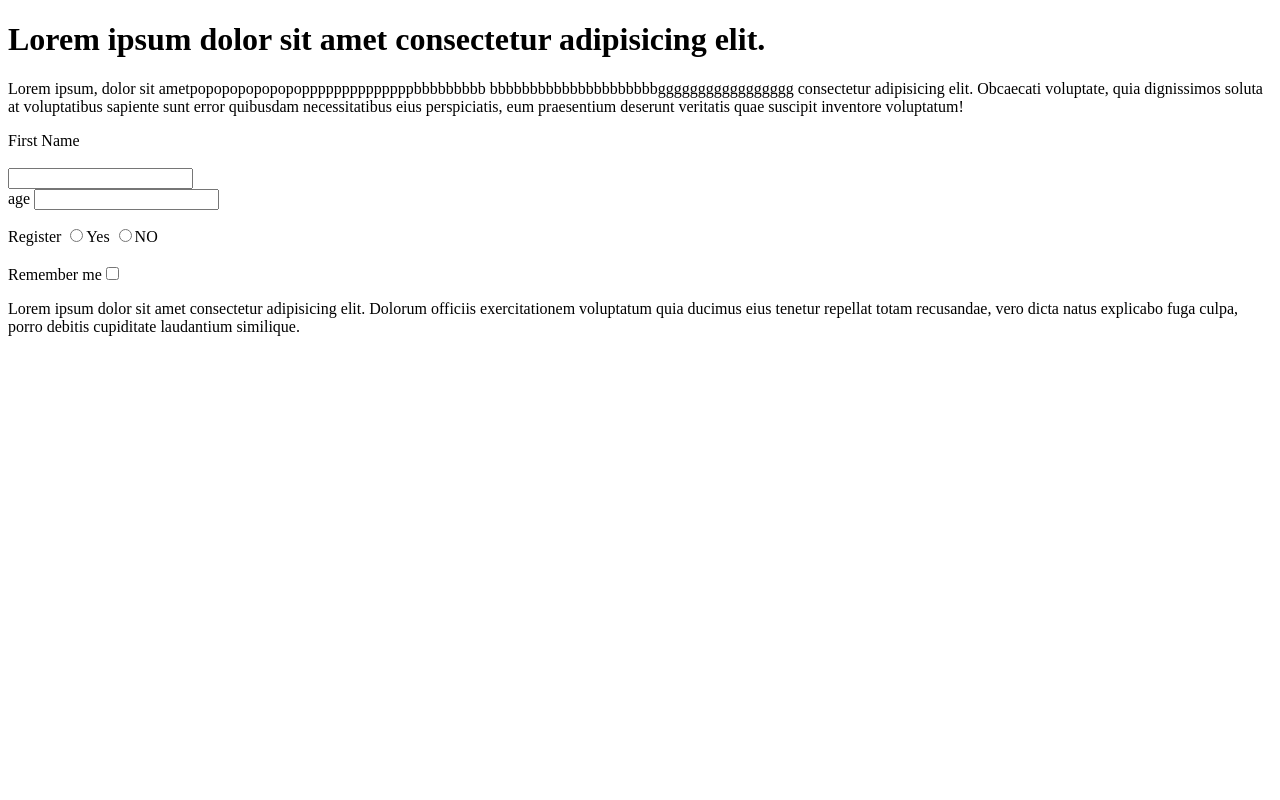
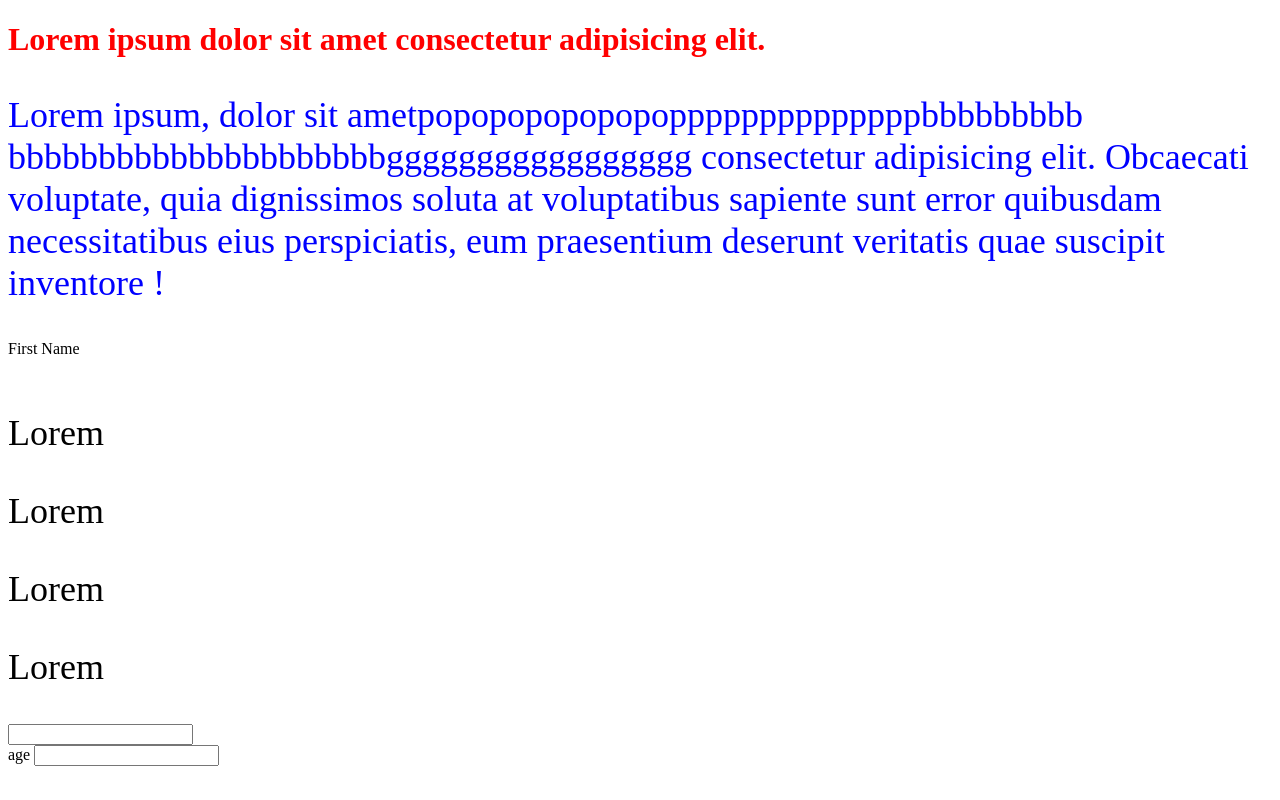
Before and after one commit to Mikhail0731/JS, a plain HTML site: page practice.html in a window 1280 px wide. Shown: the top 800 px of the page. Drawn offline with Linux system fonts and the light colour scheme.

Commit message:
some css

```diff
--- a/practice.html
+++ b/practice.html
@@ -5,19 +5,26 @@
     <meta http-equiv="X-UA-Compatible" content="IE=edge">
     <meta name="viewport" content="width=device-width, initial-scale=1.0">
     <title>practice</title>
+    <link rel="stylesheet" href="/style.css">
+    <script src="/script.js"></script>
 </head>
 <body>
     <h1>Lorem ipsum dolor sit amet consectetur adipisicing elit. </h1>
-    <p>Lorem ipsum, dolor sit ametроророророророррррррррррррррbbbbbbbbb
+    <p id ="my">Lorem ipsum, dolor sit ametроророророророррррррррррррррbbbbbbbbb
         bbbbbbbbbbbbbbbbbbbbbggggggggggggggggg consectetur adipisicing elit.
         Obcaecati voluptate, quia dignissimos soluta at voluptatibus sapiente sunt
          error quibusdam necessitatibus eius perspiciatis, eum praesentium deserunt
-         veritatis quae suscipit inventore voluptatum!
+         veritatis quae suscipit inventore !
     </p>
     <form>
         <label for="fname">First Name</label>
         <br>
         <br>
+        <p class="my-i">Lorem</p>
+        <p class="my-i">Lorem</p>
+        <p class="my-i">Lorem</p>
+        <p>Lorem</p>
+
 
         <input id="fname" type="text">
         <br>
@@ -35,6 +42,7 @@
             <label>Remember me<input type="checkbox"></label>
 
     </form>
+
     <p>Lorem ipsum dolor sit amet consectetur adipisicing elit. Dolorum officiis exercitationem voluptatum quia ducimus eius tenetur repellat totam recusandae, vero dicta natus explicabo fuga culpa, porro debitis cupiditate laudantium similique.
     </p>
 </body>
--- a/style.css
+++ b/style.css
@@ -0,0 +1,10 @@
+h1 {
+  color: red; /*tag*/
+}
+#my {
+  color: blue; /*id*/
+}
+.my-i,
+p {
+  font-size: 36px; /*class*/
+}
```
